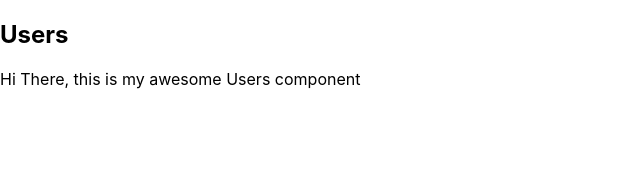
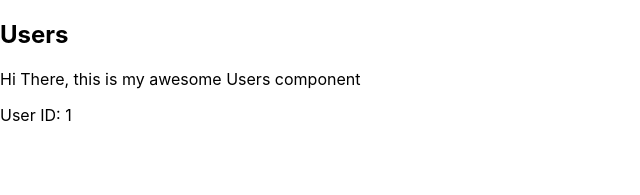
Before and after one commit to juliettebeaudet/Trybe-School, a React (Create React App) app in the folder exercises/13_3/react-router/: page /users/1 in a window 1280 px wide. Shown: the top 195 px of the page, without its empty margins (0-640 px from the left). Built offline with nearby package versions, Linux system fonts and the light colour scheme.

Commit message:
ex10 solved with match.params

```diff
--- a/exercises/13_3/react-router/src/Users.js
+++ b/exercises/13_3/react-router/src/Users.js
@@ -1,18 +1,12 @@
 // arquivo Users.js
 import React from 'react';
 
-const Users = ({ greetingMessage = 'Hi There' }) => (
+const Users = ({ greetingMessage = 'Hi There', match }) => (
   <div>
     <h2> Users </h2>
     <p> {greetingMessage}, this is my awesome Users component </p>
-    {/* <p> {this.props.match.id}, this is my awesome Users component </p>
-    algo com const { id } = this.props.match.params ? */}
+    <p> User ID: {match.params.id}</p>
   </div>
 );
 
-// 10. Agora, para fixar uso de URL com parâmetros, altere a rota, definindo o parâmetro chamado id.
-// Depois, altere o componente Users, de modo que mostre no parágrafo o valor recebido para o parâmetro id.
-// Teste se está funcionando invocando as urls localhost:3000/users/10,
-// localhost:3000/users/11 e localhost:3000/users/100, por exemplo.
-
 export default Users;
```
